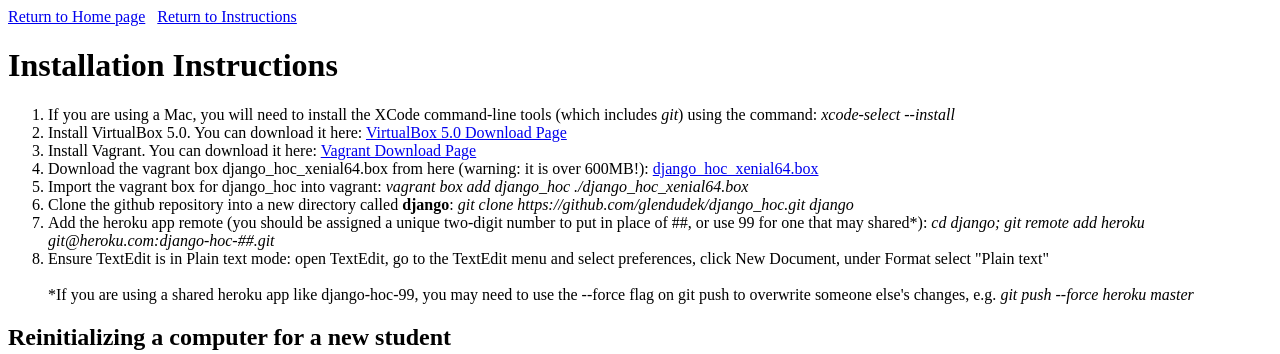
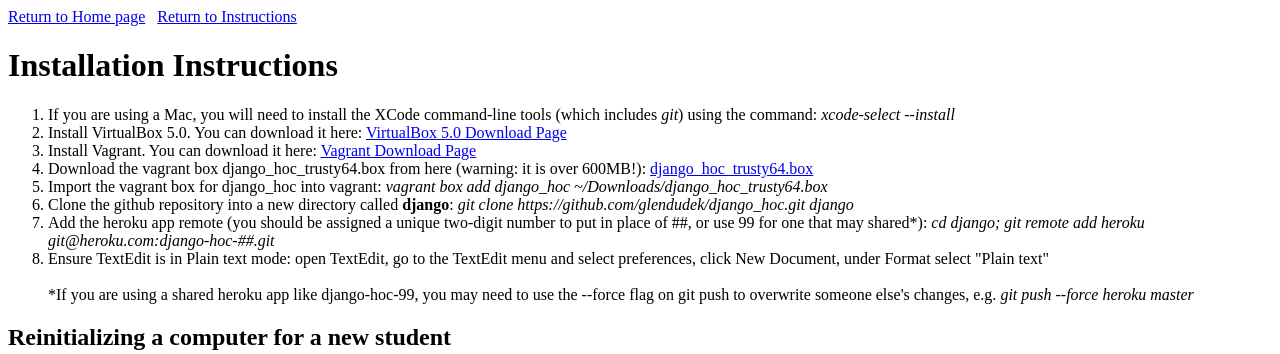
Before and after one commit to glendudek/django_hoc, a Django app: page /polls/install in a window 1280 px wide. Shown: the top 354 px of the page. Run offline with Django 3.2, Linux system fonts and the light colour scheme.

Commit message:
Update docs for trusty64

```diff
--- a/polls/templates/polls/install.html
+++ b/polls/templates/polls/install.html
@@ -7,8 +7,8 @@
   <li>If you are using a Mac, you will need to install the XCode command-line tools (which includes <i>git</i>) using the command: <i>xcode-select --install</i></li>
   <li>Install VirtualBox 5.0. You can download it here: <a href="https://www.virtualbox.org/wiki/Download_Old_Builds_5_0">VirtualBox 5.0 Download Page</a></li>
   <li>Install Vagrant. You can download it here: <a href="https://www.vagrantup.com/downloads.html">Vagrant Download Page</a></li>
-  <li>Download the vagrant box django_hoc_xenial64.box from here (warning: it is over 600MB!): <a href="https://dl.dropboxusercontent.com/u/69933626/django_hoc_xenial64.box">django_hoc_xenial64.box</a></li>
-  <li>Import the vagrant box for django_hoc into vagrant: <i>vagrant box add django_hoc ./django_hoc_xenial64.box</i></li>
+  <li>Download the vagrant box django_hoc_trusty64.box from here (warning: it is over 600MB!): <a href="https://dl.dropboxusercontent.com/u/69933626/django_hoc_trusty64.box">django_hoc_trusty64.box</a></li>
+  <li>Import the vagrant box for django_hoc into vagrant: <i>vagrant box add django_hoc ~/Downloads/django_hoc_trusty64.box</i></li>
   <li>Clone the github repository into a new directory called <b>django</b>: <i>git clone https://github.com/glendudek/django_hoc.git django</i></li>
   <li>Add the heroku app remote (you should be assigned a unique two-digit number to put in place of ##, or use 99 for one that may shared*): <i>cd django; git remote add heroku git@heroku.com:django-hoc-##.git</i></li>
   <li>Ensure TextEdit is in Plain text mode: open TextEdit, go to the TextEdit menu and select preferences, click New Document, under Format select "Plain text"</li>
```
Also changed, not shown: README.txt.
